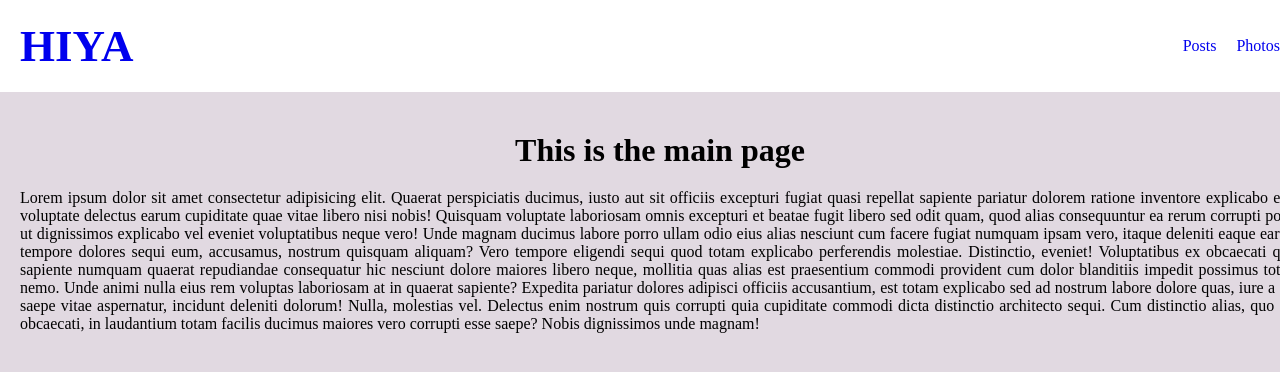
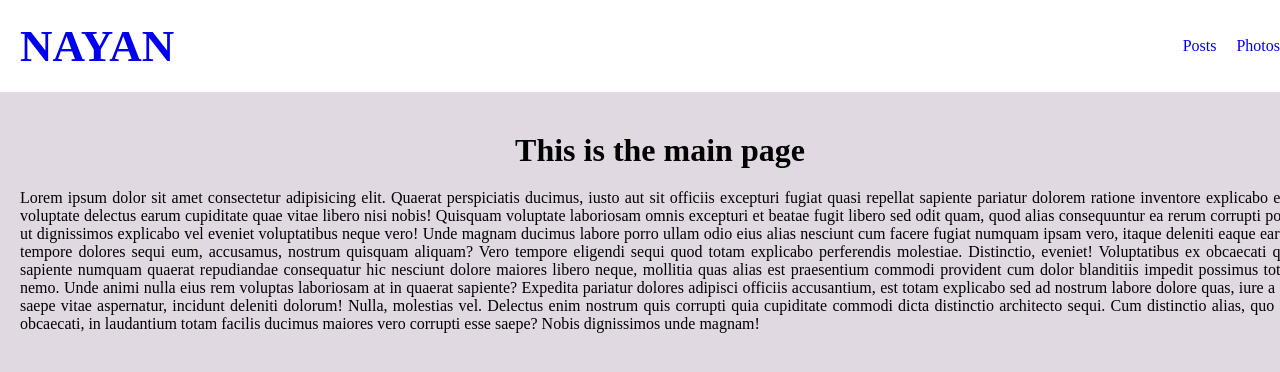
Before and after one commit to IamNayanIslam/useFetch-Custom-Hook, a React (Vite) app: page / in a window 1280 px wide. Shown: the top 372 px of the page. Built offline with nearby package versions, Linux system fonts and the light colour scheme.

Commit message:
logo added

```diff
--- a/src/Components/Header/Header.jsx
+++ b/src/Components/Header/Header.jsx
@@ -8,7 +8,7 @@ export default function Header() {
         <div className="logo">
           <h1>
             <Link to="" className="link">
-              HIYA
+              NAYAN
             </Link>
           </h1>
         </div>
```
